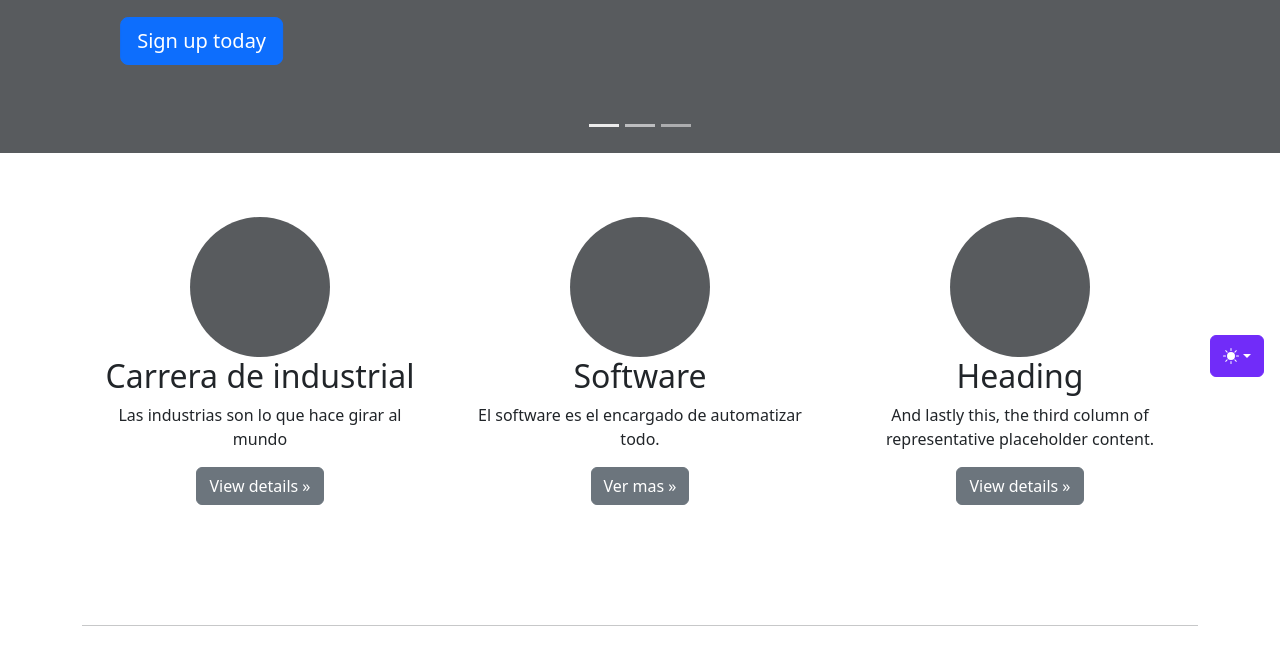
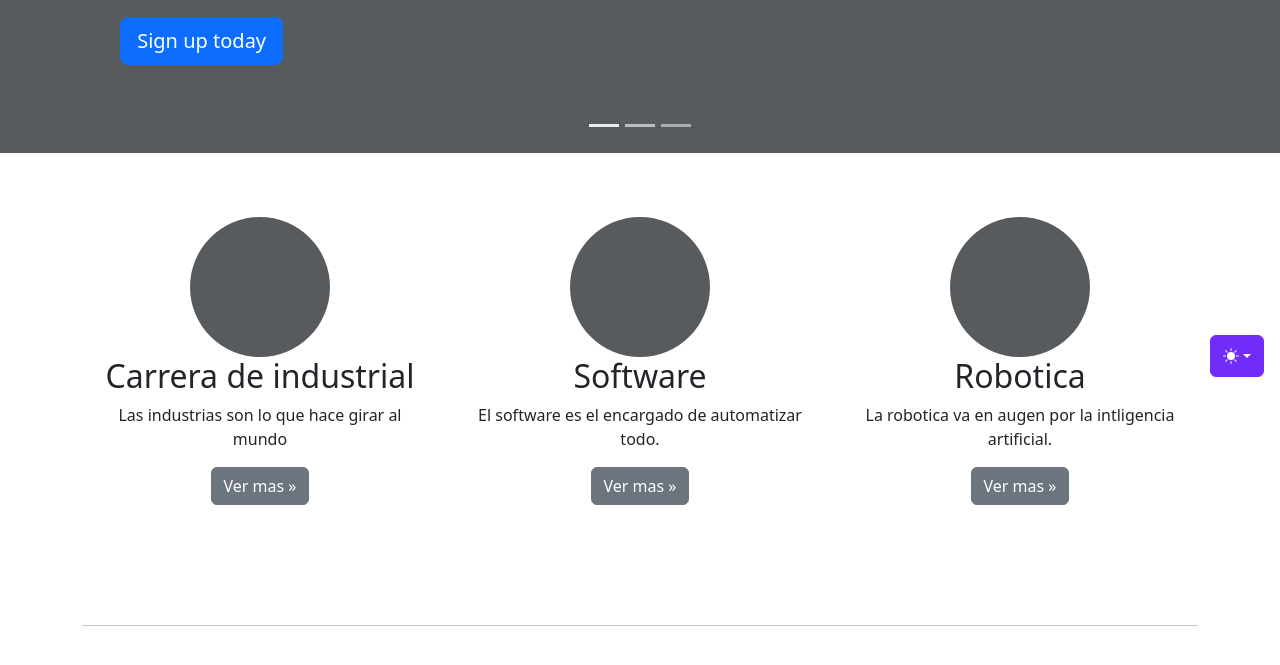
Before and after one commit to joel427/manejo_comandos, a plain HTML site: page index.html in a window 1280 px wide. Shown: the part 407-1072 px from the top of the page. Drawn offline with Linux system fonts and the light colour scheme.

Commit message:
feat(home): Commit de Robotica

```diff
--- a/index.html
+++ b/index.html
@@ -383,7 +383,7 @@
               Las industrias son lo que hace girar al mundo
             </p>
             <p>
-              <a class="btn btn-secondary" href="#">View details &raquo;</a>
+              <a class="btn btn-secondary" href="#">Ver mas &raquo;</a>
             </p>
           </div>
           <!-- /.col-lg-4 -->
@@ -430,13 +430,12 @@
                 fill="var(--bs-secondary-color)"
               ></rect>
             </svg>
-            <h2 class="fw-normal">Heading</h2>
+            <h2 class="fw-normal">Robotica</h2>
             <p>
-              And lastly this, the third column of representative placeholder
-              content.
+              La robotica va en augen por la intligencia artificial.
             </p>
             <p>
-              <a class="btn btn-secondary" href="#">View details &raquo;</a>
+              <a class="btn btn-secondary" href="#">Ver mas &raquo;</a>
             </p>
           </div>
           <!-- /.col-lg-4 -->
```
